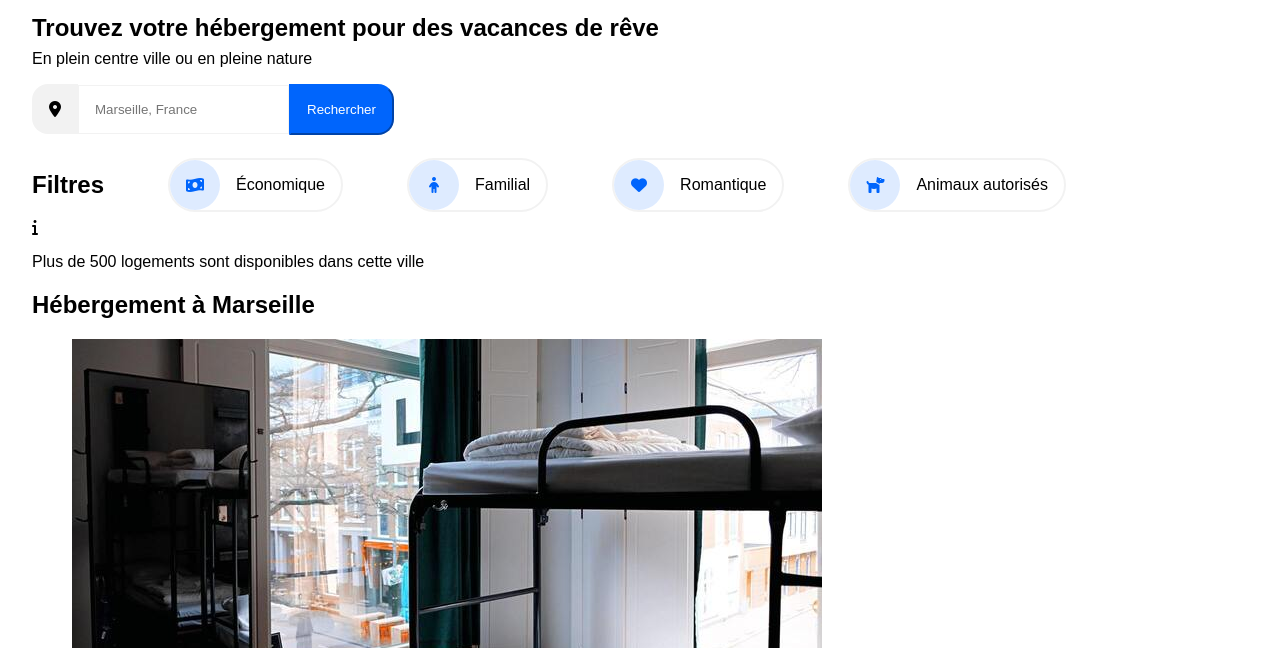
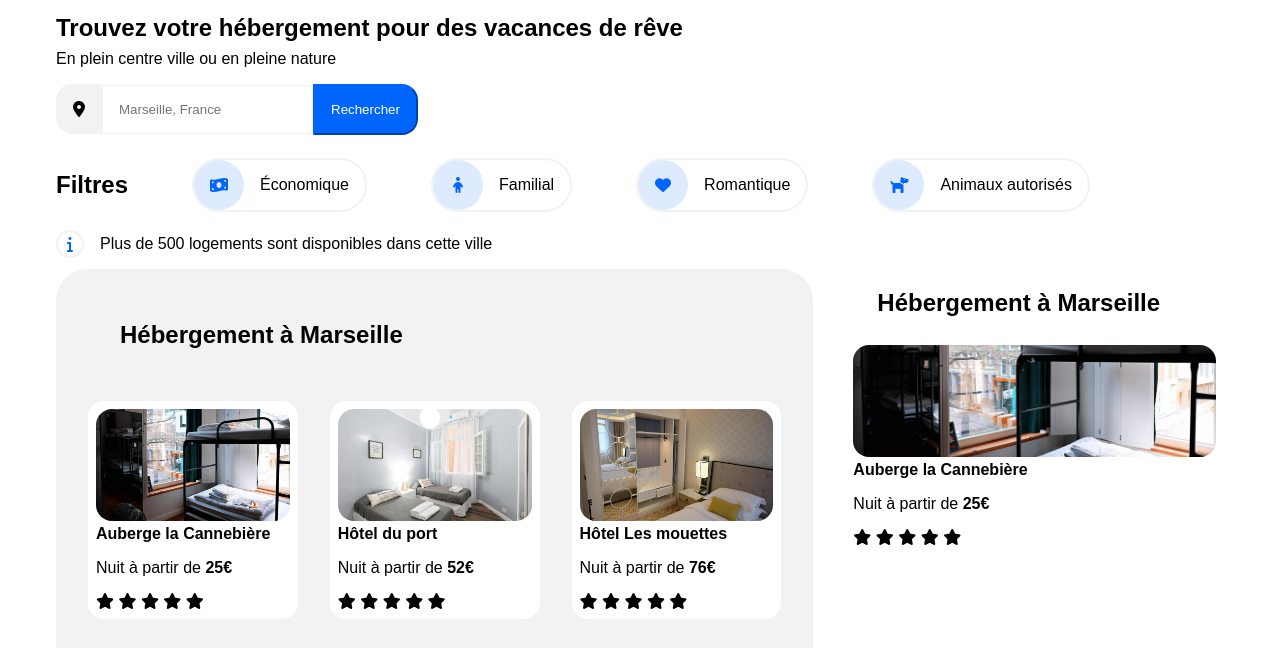
Before and after one commit to Mivock/OC-P2-Reservia, a plain HTML site: page index.html in a window 1280 px wide. Shown: the part 102-750 px from the top of the page. Drawn offline with Linux system fonts and the light colour scheme.

Commit message:
Travail CSS hébergements
J'ai enfin tropuvé le margin: 0; dans le CSS pour que les images correspondent au cadre.

```diff
--- a/css/style.css
+++ b/css/style.css
@@ -7,13 +7,27 @@ body {
 	font-family: Raleway, Arial, Verdana; /*après l'import de la font je l'applique au body*/
 	margin: 0;
 }
+.main {
+	max-width: 1440px;
+	margin: auto;
+	padding: 0rem 1.5rem;
+	box-sizing: border-box;
+}
+
 a {
 	color: inherit;
 	text-decoration: none;
 }
-
-
-
+a:visited {
+	color: inherit;
+	text-decoration: none;
+}
+.main {
+	max-width: 1440px;
+	margin: auto;
+	padding: 0rem 1.5rem;
+	box-sizing: border-box;
+}
 
 @media screen and (max-width: 768px) { /*taille ipad*/
 
@@ -113,3 +127,65 @@ a.link:hover {
 	width: 3rem;
 	height: 3rem;
 }
+
+.filter-footer {
+	display: flex;
+	justify-content: flex-start;
+	align-items: center;
+}
+#icon-info {
+	display: flex;
+	align-items: center;
+	justify-content: center;
+	color: #0065FC;
+	border: 2px solid #F2F2F2;
+	border-radius: 100%;
+	height: 1.5rem;
+	width: 1.5rem;
+	margin-right: 1rem;
+}
+
+/*HEBERGEMENTS*/
+.hosting {
+	display: grid;
+    column-gap: 2rem;
+    grid-template-columns: 6fr 3fr;
+}
+#header-hosting {
+	grid-column: 1/-1;
+	padding-left: 2rem;
+}
+
+.hebergement {
+	display: grid;
+	column-gap: 2rem;
+	background-color: #F2F2F2;
+	border-radius: 2rem;
+	display: grid;
+	grid-template-columns: repeat(3, 1fr);
+	row-gap: 2rem;
+	padding: 2rem;
+}
+
+.vignette-img {
+	height: 7rem;
+	width: 100%;
+	max-height: 100%;
+	object-fit: cover;
+	border-radius: 1rem;
+}
+.hosting-vignette {
+	background-color: white;
+	padding: 0.5rem;
+	border-radius: 1rem;
+	cursor: pointer;
+	height: 100%;
+	box-sizing: border-box;
+}
+.vignette-caption {
+	font-weight: bold;
+}
+.vignette-hebergement {
+	display: block;
+	margin: 0;
+}
--- a/index.html
+++ b/index.html
@@ -21,7 +21,7 @@
             <a class="link-sign" href="inscrire">S'inscrire</a>
         </nav>
     </header>
-    <main>
+    <main class="main">
         <section class="recherche"> <!--Section dédiée recherche avec un header, un form, les filtres et un paragraph info-->
             <header class="recherche-header"> <!--h1 et p-->
                 <h1 id="recherche-h1">Trouvez votre hébergement pour des vacances de rêve</h1>
@@ -58,8 +58,8 @@
         </section>
         <section class="hosting"> <!--Section hébergement dans la ville + les plus populaires-->
             <div class="hebergement"> <!--div avec un header et 6 articles en grid + un lien afficher plus-->
-                <header> <!--header hosting avec h2 dedans-->
-                    <h2 id="header-hosting">Hébergement à Marseille</h2>
+                <header id="header-hosting"> <!--header hosting avec h2 dedans-->
+                    <h2>Hébergement à Marseille</h2>
                 </header>
                 <article class="hosting-vignette"> <!--article car tout reste ensemble et ça pourrait être indivisible-->
                     <a href="#"> <!--tout dans un a car toute la vignette est clickable-->
@@ -159,7 +159,25 @@
                 </article>
             </div>
             <aside class="populaires">
-
+                <header id="header-hosting"> <!--header hosting avec h2 dedans-->
+                    <h2>Hébergement à Marseille</h2>
+                </header>
+                <article class="hosting-vignette"> <!--article car tout reste ensemble et ça pourrait être indivisible-->
+                    <a href="#"> <!--tout dans un a car toute la vignette est clickable-->
+                        <figure class="vignette-hebergement"> <!--figure car image + caption-->
+                            <img class="vignette-img" src="images/hebergements/4_small/marcus-loke-WQJvWU_HZFo-unsplash.jpg" alt="Image Auberge la Cannebière">
+                            <figcaption class="vignette-caption">Auberge la Cannebière</figcaption>
+                        </figure>
+                        <p class="vignette-nuit">Nuit à partir de <strong class="vignette-prix">25€</strong></p> <!--p pour texte nuit et prix en strong-->
+                        <div class="vignette-star"> <!--div car etoile bleu ou etoile grise donc 2 classe pour les icon et 5 icon par div-->
+                            <i class="star fas fa-star"></i>
+                            <i class="star fas fa-star"></i>
+                            <i class="star fas fa-star"></i>
+                            <i class="star fas fa-star"></i>
+                            <i class="star fas fa-star"></i>
+                        </div>
+                    </a>
+                </article>
             </aside>
         </section>
     </main>
```
